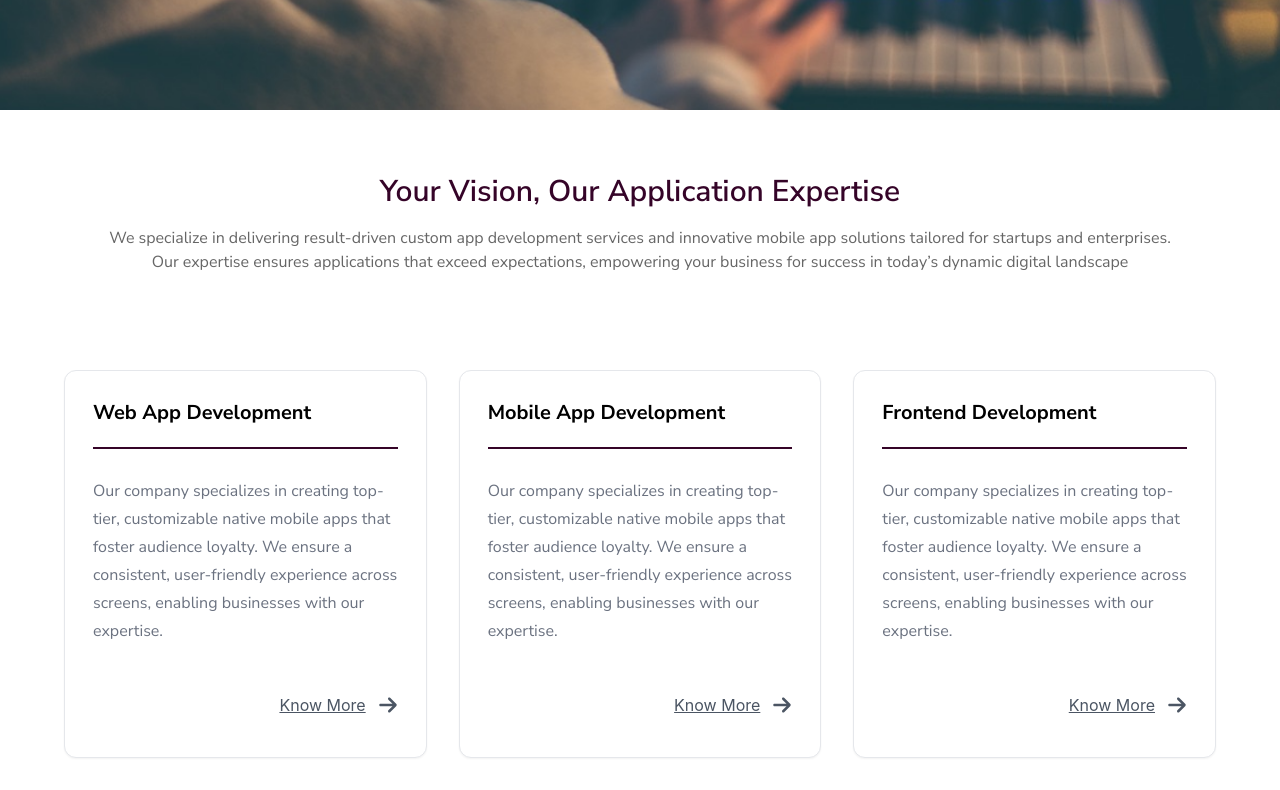
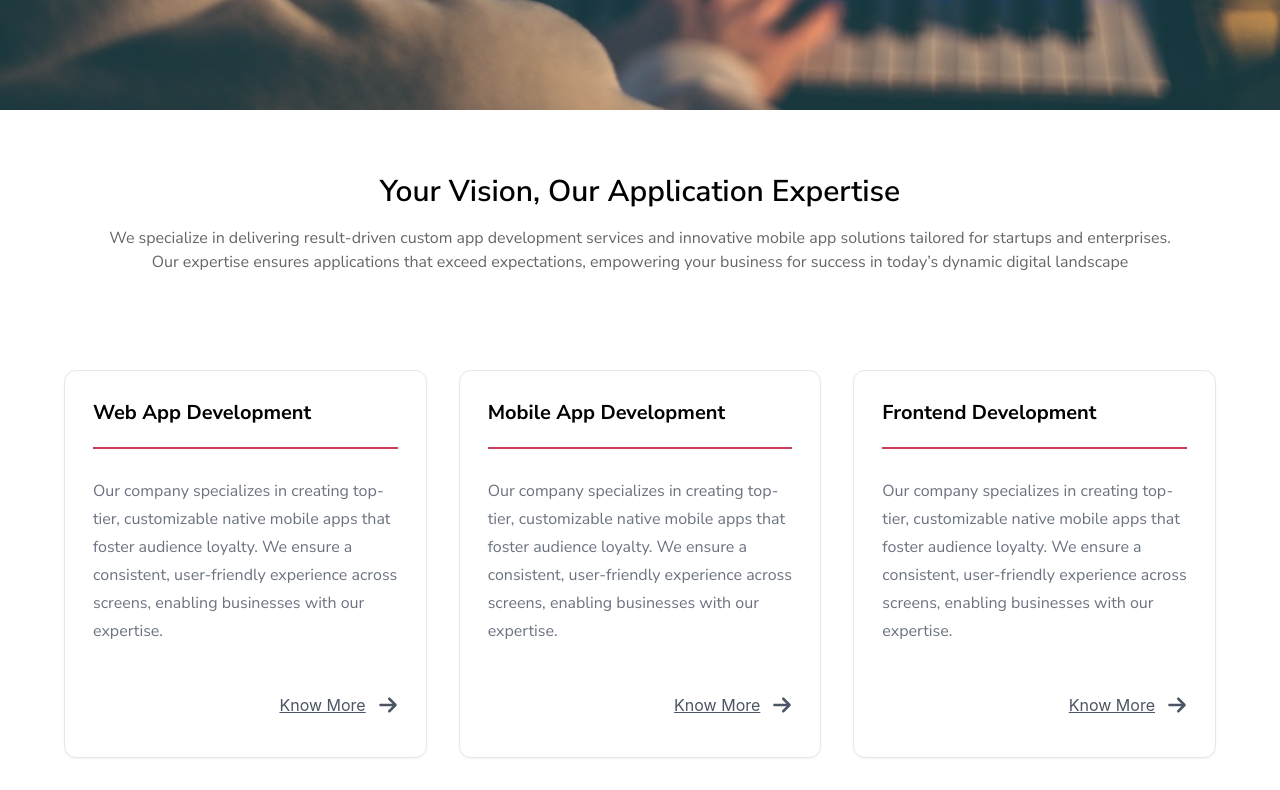
Before and after one commit to kdidrees/qurilo-network, a React (Create React App) app: page / in a window 1280 px wide. Shown: the part 690-1480 px from the top of the page. Built offline with nearby package versions, Linux system fonts and the light colour scheme.

Commit message:
update in tailwindconfig , card and developmentservices component

```diff
--- a/src/components/Card.jsx
+++ b/src/components/Card.jsx
@@ -8,7 +8,7 @@ const Appdevcard = (cardData) => {
           <>
             <div key={card.id}>
               <div class="p-7 rounded-xl bg-white hover:border-purple border-[0.1px]  shadow-sm">
-                <h3 class="md:text-xl  font-bold font-sans mb-7">
+                <h3 class="md:text-xl text-black  font-bold font-sans mb-7">
                   {card.heading}
 
                   <p className="border-[1px] mt-5 border-purple"></p>
--- a/src/container/DevelopmentServices.jsx
+++ b/src/container/DevelopmentServices.jsx
@@ -14,7 +14,7 @@ export default function DevelopmentServices() {
                   text-2xl
                   font-sans
                   md:text-3xl
-                  text-purple
+                  text-black
                   mb-4
                   "
             >
--- a/tailwind.config.js
+++ b/tailwind.config.js
@@ -9,7 +9,7 @@ module.exports = {
         'sans': ['Nunito Sans', 'ui-sans-serif', 'system-ui'],
       },
       colors:{
-        'purple':'#350428',
+        'purple':'#cc3d5c',
         'networkbg':'#F2F2F2'
       }
       ,
```
